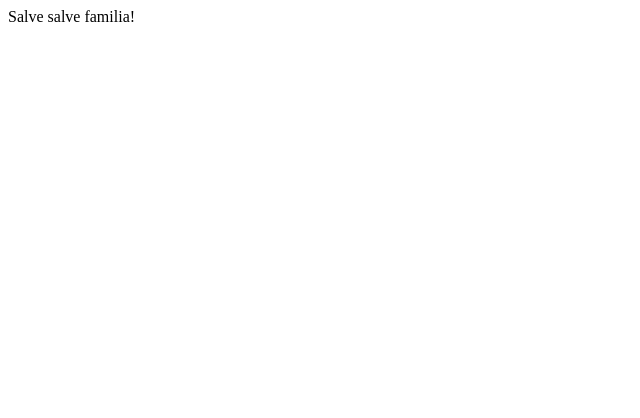
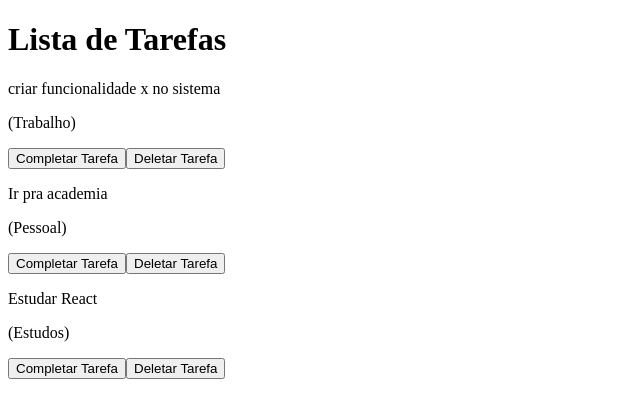
Before and after one commit to IgorSPinto/PJ_Individ_MD5, a React (Vite) app in the folder todo-list-igor/: page / in a window 1280 px wide. Shown: the top 418 px of the page, without its empty margins (0-640 px from the left). Built offline with nearby package versions, Linux system fonts and the light colour scheme.

Commit message:
feat: :sparkles: Estrturação do layout base da página

```diff
--- a/todo-list-igor/src/App.jsx
+++ b/todo-list-igor/src/App.jsx
@@ -5,29 +5,48 @@ function App() {
 
     {
       id:1,
-      text: "criar funcionalidade x no sistema",
-      category: "Trabalho",
-      isCompleted: false,
+      texto: "criar funcionalidade x no sistema",
+      categoria: "Trabalho",
+      Completo: false,
     },
     {
       id:2,
-      text: "Ir pra academia",
-      category: "Pessoal",
-      isCompleted: false,
+      texto: "Ir pra academia",
+      categoria: "Pessoal",
+      Completo: false,
     },
     {
       id:3,
-      text: "Estudar React",
-      category: "Estudos",
-      isCompleted: false,
+      texto: "Estudar React",
+      categoria: "Estudos",
+      Completo: false,
     }
   ])
 
-  return (
-   <div>
-      Salve salve familia!
-   </div>
-  )
+  return <div className='app'>
+    <h1>Lista de Tarefas</h1>
+    <div className='todo-list'>
+
+      {/* map de array que exibe todos os objetos da todo list */}
+      {todos.map((todo) => (
+        <div className='todo'>
+          <div className="conteudo">
+            <p>{todo.texto}</p>
+            <p className="categoria">
+              ({todo.categoria})
+            </p>
+          </div>
+          <div>
+            {/* botão que irá marcar uma tarefa como concluída */}
+            <button>Completar Tarefa</button>
+
+            {/* botão que irá deletar uma tarefa */}
+            <button>Deletar Tarefa</button>
+          </div>
+        </div>
+      ))}
+    </div>
+  </div>
 }
 
 export default App
```
